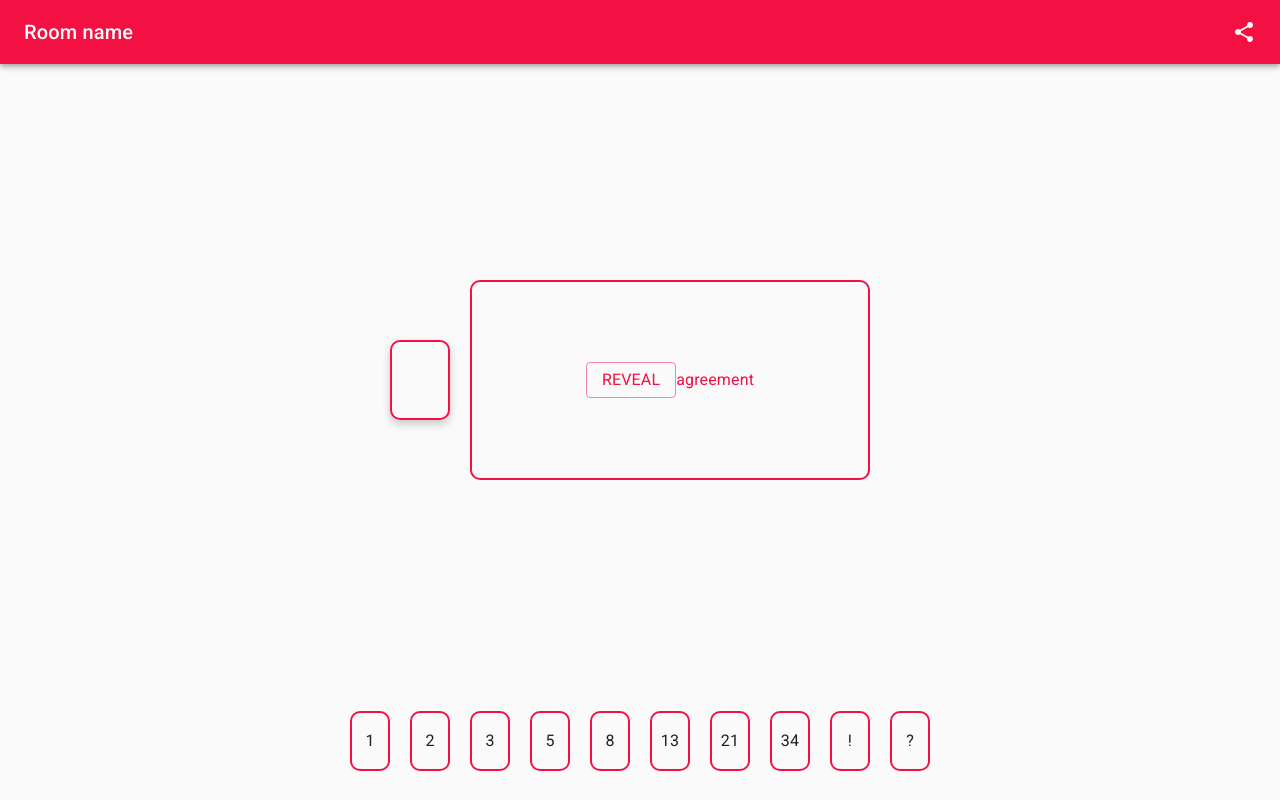
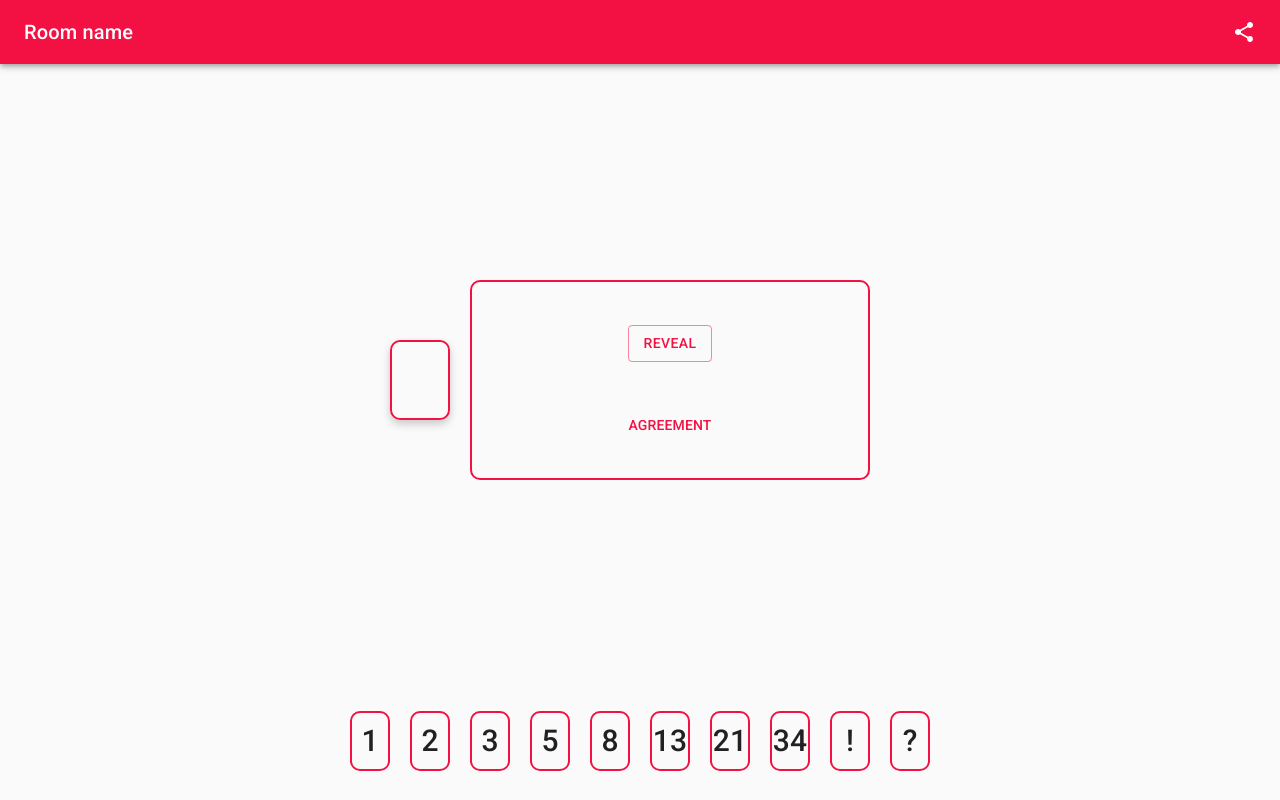
Before and after one commit to brunosprotte/poker, a Next.js app: page /room in a window 1280 px wide. Built offline with nearby package versions, Linux system fonts and the light colour scheme.

Commit message:
remove componente Typography

```diff
--- a/src/components/Card/Card.tsx
+++ b/src/components/Card/Card.tsx
@@ -1,4 +1,3 @@
-import { Typography } from '@material-ui/core';
 import React from 'react';
 
 import { Container, CardPlaceHolder, CardFront, CardBack } from './Card.styles';
@@ -13,7 +12,7 @@ const Card: React.FC<CardProps> = ({ isRevealed, value }) => (
         <CardPlaceHolder isRevealed={isRevealed}>
             <CardBack />
             <CardFront>
-                <Typography>{value}</Typography>
+                {value}
             </CardFront>
         </CardPlaceHolder>
     </Container>
--- a/src/components/HandCard/HandCardList.tsx
+++ b/src/components/HandCard/HandCardList.tsx
@@ -1,4 +1,3 @@
-import { Typography } from '@material-ui/core';
 import React, { useState } from 'react';
 import HandCardItem from './HandCardItem';
 
@@ -40,7 +39,7 @@ const HandCard: React.FC<HandCardProps> = ({ handType }) => {
 
     const createItem = (index: string | number) => (
         <HandCardItem key={index} isSelected={handleIsSelected(index)} onClick={() => handleSelectItem(index)}>
-            <Typography>{index}</Typography>
+            {index}
         </HandCardItem>
     );
 
--- a/src/components/Table/Table.styles.ts
+++ b/src/components/Table/Table.styles.ts
@@ -3,6 +3,7 @@ import styled from 'styled-components';
 
 export const Container = withTheme(styled('div')`
     display: flex;
+    flex-direction: column;
 
     width: 400px;
     height: 200px;
@@ -18,11 +19,6 @@ export const Container = withTheme(styled('div')`
 
 export const AgreementContainer = withTheme(styled('div')`
     display: flex;
-
-    align-items: center;
-    justify-content: center;
-
     color: ${props => props.theme.palette.primary.main};
-
-    bottom: 15px;
+    margin-top: 53px;
 `);
--- a/src/components/Table/Table.tsx
+++ b/src/components/Table/Table.tsx
@@ -1,5 +1,5 @@
 import React from 'react';
-import { Button, Typography } from '@material-ui/core';
+import { Box, Button } from '@material-ui/core';
 
 import { Container, AgreementContainer } from './Table.styles';
 
@@ -10,13 +10,13 @@ interface TableProps {
 const Table: React.FC<TableProps> = ({ handleRevealCards }) => (
     <Container>
         <Button variant='outlined' color='primary' onClick={handleRevealCards}>
-            <Typography>Reveal</Typography>
+            Reveal
         </Button>
 
         <AgreementContainer>
-            <Typography>
-                agreement
-            </Typography>
+            <Box fontWeight={500}>
+                AGREEMENT
+            </Box>
         </AgreementContainer>
 
     </Container>
```
